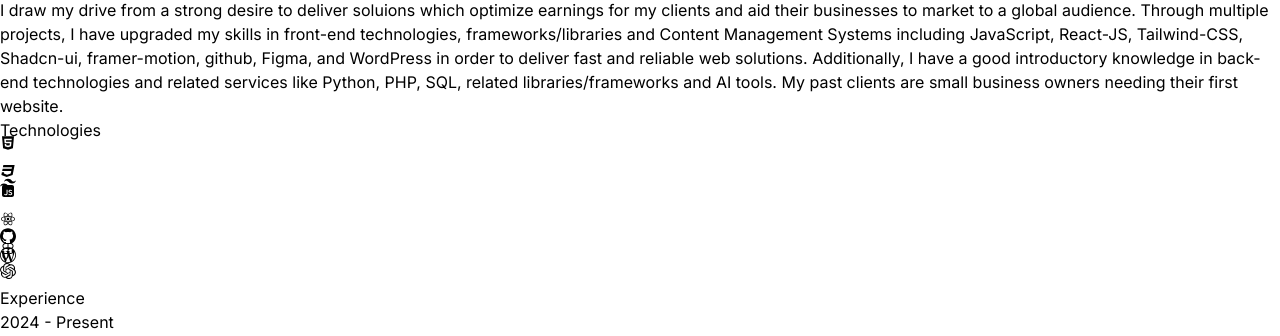
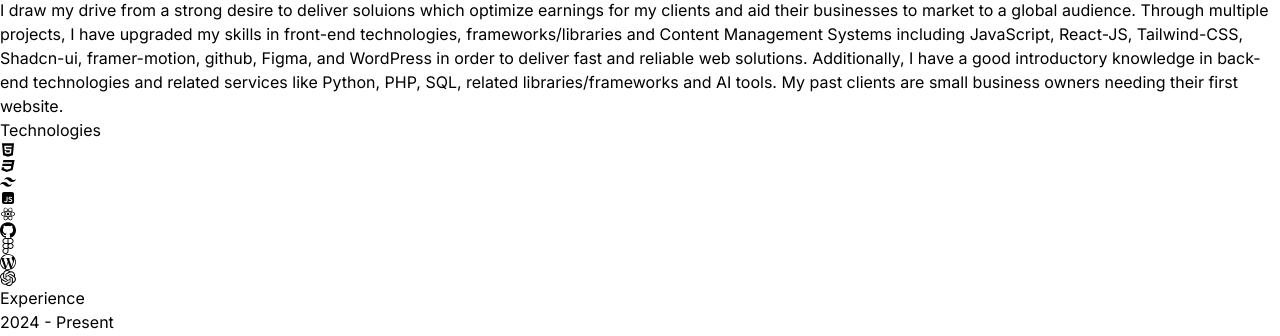
Before and after one commit to Ndi-Mzolisa/Ndi_Mzolisa_Freelance_Portfolio_FE, a React (Vite) app: page / in a window 1280 px wide. Shown: the part 2324-2660 px from the top of the page. Built offline with nearby package versions, Linux system fonts and the light colour scheme.

Commit message:
added more code to the technologies so they stop appearing on top of the navigation

```diff
--- a/src/components/Navbar.jsx
+++ b/src/components/Navbar.jsx
@@ -52,9 +52,9 @@ export const Navbar = () => {
       {/* Primary Navigation Navbar */}
       <nav
         id="primary-multipage-navbar"
-        className={`fixed top-0 right-0 h-full w-[60%] transition-transform duration-300 ease-in-out bg-white md:bg-transparent ${
-          isMenuOpen ? "transform translate-x-0 z-50" : "transform translate-x-full"
-        } md:static md:w-auto md:h-auto md:transform-none md:flex md:items-center md:justify-center md:pt-0`}
+        className={`fixed top-0 right-0 h-full w-[60%] transition-transform duration-300 ease-in-out bg-white md:bg-transparent z-50 ${
+          isMenuOpen ? "transform translate-x-0 z-50" : "transform translate-x-full z-50"
+        } md:static md:w-auto md:h-auto md:transform-none md:flex md:items-center md:justify-center md:pt-0 z-50`}
       >
         {/* Close Button for Mobile */}
         {isMenuOpen && (
--- a/src/components/Technologies.jsx
+++ b/src/components/Technologies.jsx
@@ -18,7 +18,7 @@ const iconVariants = (duration) => ({
 
 const Technologies = () => {
   return (
-    <div id="skills" className="border-b border-neutral-800 pb-24">
+    <div id="skills" className="border-b border-b-neutral-800 pb-24 z-10">
         <motion.h2
             whileInView={{opacity: 1, y: 0}}
             initial={{opacity: 0, y: -100}}
@@ -30,88 +30,26 @@ const Technologies = () => {
             whileInView={{opacity: 1, x: 0}}
             initial={{opacity: 0, x: -100}}
             transition={{duration: 1.5}}
-            className="flex flex-wrap items-center justify-center gap-4"
+            className="flex flex-wrap items-center justify-center gap-8"
         >
-            <motion.div
-                variants={iconVariants(2)}
-                initial="initial"
-                animate="animate"
-                className="rounded-2xl border-4 border-neutral-800 bg-[#ff4040] p-4"
-            >
-                <RiHtml5Fill className="text-7xl fill-slate-100 bg-transparent" />
-            </motion.div>
 
-            <motion.div
-                variants={iconVariants(3.6)}
-                initial="initial"
-                animate="animate"
-                className="rounded-2xl border-4 border-neutral-800 bg-[#4040cc] p-4"
-            >
-                <RiCss3Fill className="text-7xl text-slate-100" />
-            </motion.div>
+                <RiHtml5Fill className="text-7xl text-[#e34c26]" />
 
-            <motion.div
-                variants={iconVariants(4)}
-                initial="initial"
-                animate="animate"
-                className="rounded-2xl border-4 border-neutral-800 p-4 bg-slate-300"
-            >
+                <RiCss3Fill className="text-7xl text-[#264de4]" />
+
                 <SiTailwindcss className="text-7xl text-cyan-700" />
-            </motion.div>
 
-            <motion.div
-                variants={iconVariants(2)}
-                initial="initial"
-                animate="animate"
-                className="rounded-2xl border-4 border-neutral-800 p-4"
-            >
                 <RiJavascriptFill className="text-7xl text-yellow-400" />
-            </motion.div>
 
-            <motion.div
-                variants={iconVariants(2.8)}
-                initial="initial"
-                animate="animate"
-                className="rounded-2xl border-4 border-neutral-800 p-4"
-            >
                 <RiReactjsFill className="text-7xl text-cyan-400" />
-            </motion.div>
 
-            <motion.div
-                variants={iconVariants(3.5)}
-                initial="initial"
-                animate="animate"
-                className="rounded-2xl border-4 border-neutral-800 p-4"
-            >
                 <SiGithub className="text-7xl text-green-500" />
-            </motion.div>
 
-            <motion.div
-                variants={iconVariants(2.8)}
-                initial="initial"
-                animate="animate"
-                className="rounded-2xl border-4 border-neutral-800 p-4"
-            >
                 <SiFigma className="text-7xl text-cyan-400" />
-            </motion.div>
 
-            <motion.div
-                variants={iconVariants(2)}
-                initial="initial"
-                animate="animate"
-                className="rounded-2xl border-4 border-neutral-800 p-4"
-            >
                 <SiWordpress className="text-7xl text-slate-100" />
-            </motion.div>
 
-            <motion.div
-                variants={iconVariants(2)}
-                initial="initial"
-                animate="animate"
-                className="rounded-2xl border-4 border-neutral-800 p-4"
-            >
-                <SiOpenai className="text-7xl bg-cyan-600 text-slate-100 p-2 rounded-md" />
-            </motion.div>
+                <SiOpenai className="text-7xl text-[#74AA9C]" />
 
         </motion.div>
     </div>
```
